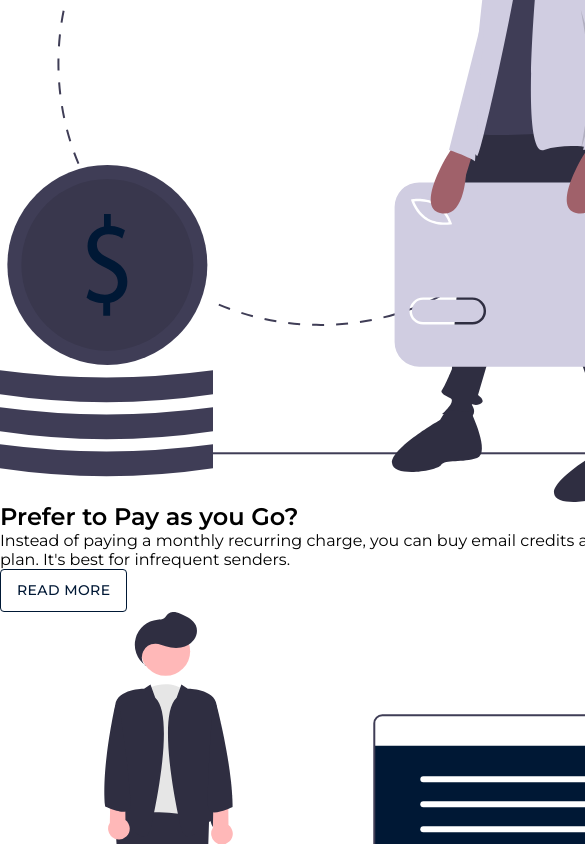
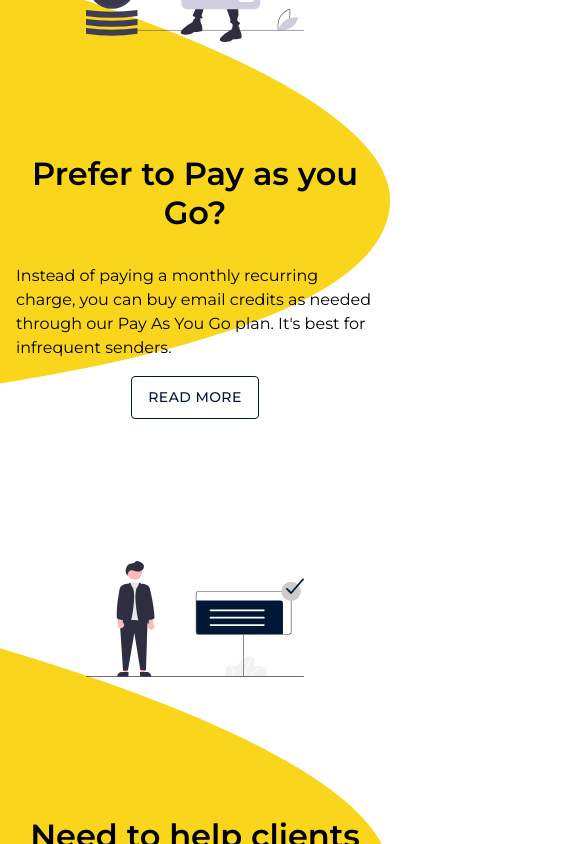
Before and after one commit to JavonGit/eMarketing, a React (Create React App) app: page /Package in a window 390 px wide. Shown: the part 1960-2804 px from the top of the page, 585 px wide, since content can reach past the window. Built offline with nearby package versions, Linux system fonts and the light colour scheme.

Commit message:
packageContent.jsx completed

```diff
--- /dev/null
+++ b/src/Components/Package/PackageContent.css
@@ -0,0 +1,86 @@
+.packageContent{
+    padding: 1rem;
+    min-height: 100vh;
+    background-image: url('../../Assets/Ellipse.svg');
+    background-repeat: no-repeat;
+    background-position: center;
+    transition: 0.2s ease;
+}
+
+/* .packageContent--image-grid{
+    padding: 1rem;
+} */
+
+.packageContent--image{
+    width: 400px;
+    padding: 1rem;
+    transition: 0.2s ease;
+}
+
+.position{
+    display: flex;
+    flex-direction: column;
+    align-items: baseline;
+    min-width: 300px;
+}
+
+.packageContent--title{
+    padding: 1rem 0;
+    font-size: 2rem;
+}
+
+.packageContent--description{
+    max-width: 500px;
+    padding: 1rem 0;
+    line-height: 1.5;
+}
+
+@media screen and (max-width: 768px){
+    .packageContent{
+        padding: 1rem;
+        min-height: 90vh;
+        background-image: url('../../Assets/Ellipse.svg');
+        background-repeat: no-repeat;
+        background-position: left;
+    }
+
+    .packageContent--image{
+        width: 300px;
+    }
+
+    .position{
+        display: flex;
+        flex-direction: column;
+        /* justify-content: center; */
+        align-items: center;
+        min-width: 300px;
+    }
+
+    .packageContent--title{
+        padding: 1rem 0;
+        font-size: 2rem;
+        text-align: center;
+    }
+}
+
+@media screen and (max-width: 600px){
+    .packageContent{
+        padding: 1rem;
+        min-height: 80vh;
+        background-image: url('../../Assets/Ellipse.svg');
+        background-repeat: no-repeat;
+        background-position: right;
+    }
+
+    .packageContent--image{
+        width: 250px;
+    }
+
+    .position{
+        display: flex;
+        flex-direction: column;
+        /* justify-content: center; */
+        align-items: center;
+        min-width: 250px;
+    }
+}
--- a/src/Components/Package/PackageContent.jsx
+++ b/src/Components/Package/PackageContent.jsx
@@ -1,17 +1,24 @@
 import { Button, Grid } from "@material-ui/core";
 import React from "react";
+import "./PackageContent.css";
 
 function PackageContent({ title, description, image, button }) {
   return (
-    <div>
-      <Grid container md sm xs={12}>
-        <img src={image} alt="image" />
+    <Grid container className="packageContent" alignItems="center">
+      <Grid
+        container
+        md
+        sm
+        xs={12}
+        justify="center"
+        alignItems="center"
+        className="packageContent--image-grid"
+      >
+        <img src={image} alt={image} className="packageContent--image" />
       </Grid>
-      <Grid container md sm xs={12}>
-        <Grid md>
-          <h2>{title}</h2>
-          <p>{description}</p>
-        </Grid>
+      <Grid container md sm xs={12} className="position">
+        <h2 className="packageContent--title">{title}</h2>
+        <p className="packageContent--description">{description}</p>
         <Button
           style={{
             backgroundColor: "transparent",
@@ -23,7 +30,7 @@ function PackageContent({ title, description, image, button }) {
           {button}
         </Button>
       </Grid>
-    </div>
+    </Grid>
   );
 }
 
```
Also changed, not shown: src/Assets/Ellipse.svg (added), 1 other file (tests, documents, lock files or other folders).
